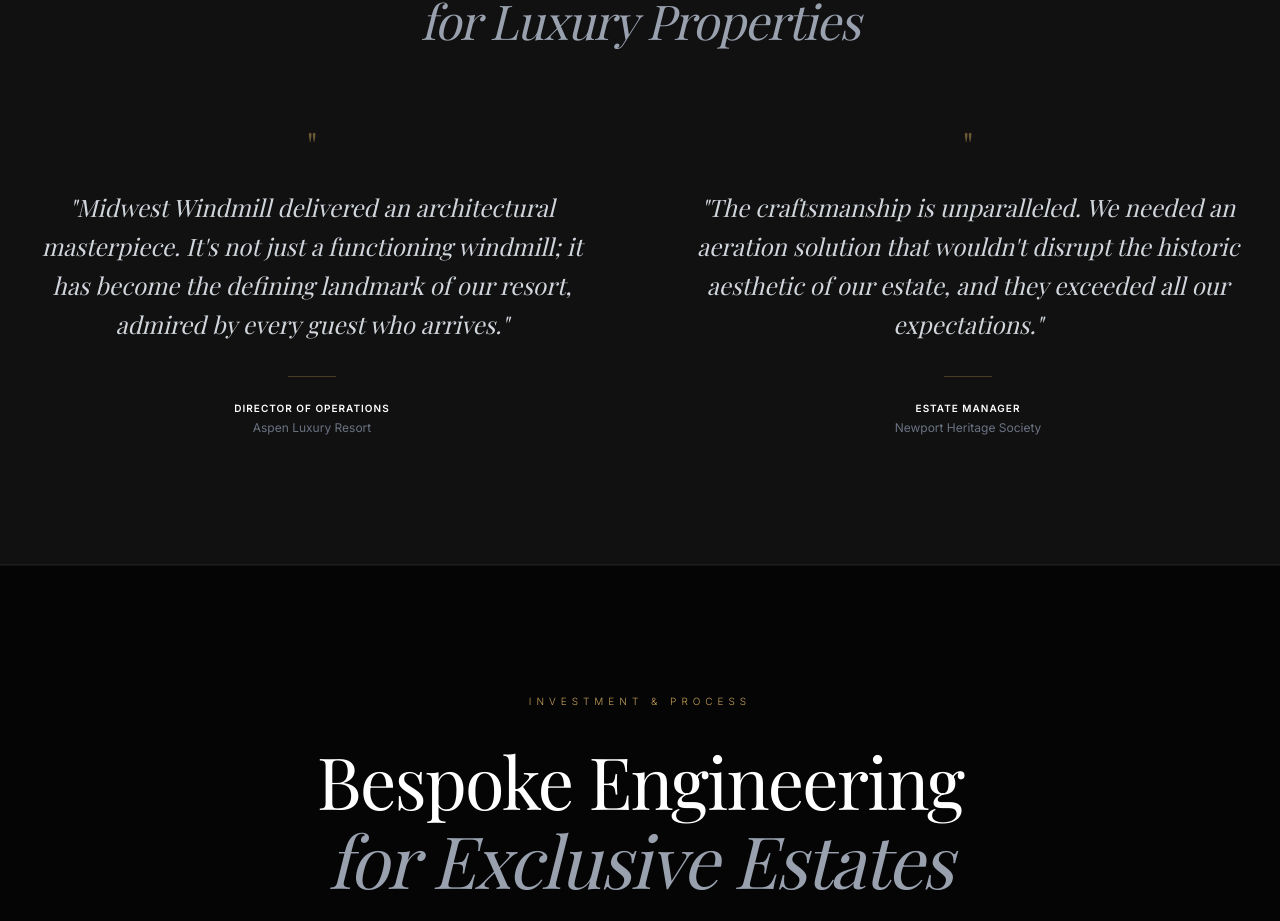
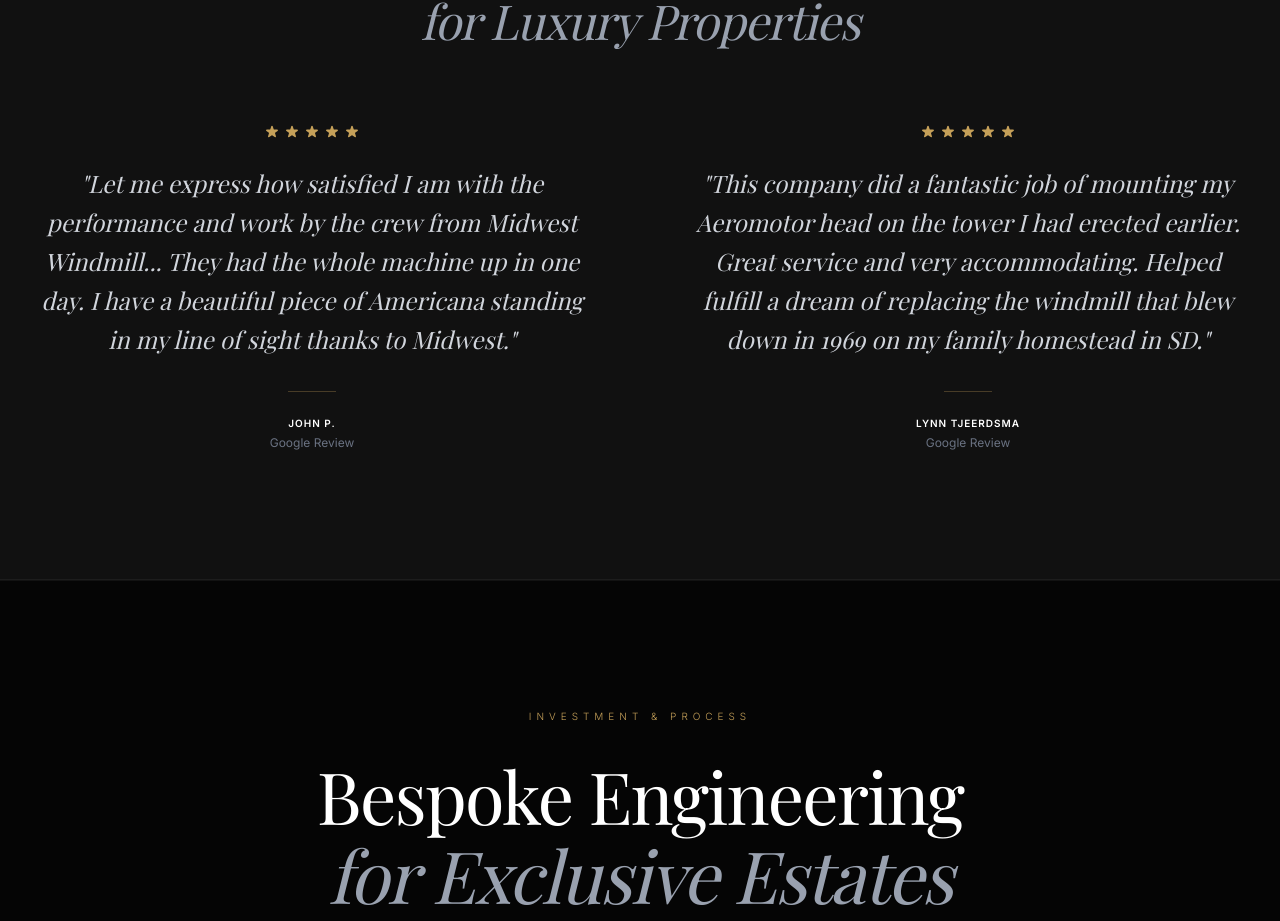
Before and after one commit to Founditmarketing/midwest, a React (Vite) app: page / in a window 1280 px wide. Shown: the part 6997-7918 px from the top of the page. Built offline with nearby package versions, Linux system fonts and the light colour scheme; a web font is replaced by a local one.

Commit message:
feat: Replace placeholder testimonials with real 5-star Google Reviews

```diff
--- a/src/components/Testimonials.tsx
+++ b/src/components/Testimonials.tsx
@@ -21,13 +21,17 @@
             transition={{ duration: 1 }}
             className="flex flex-col items-center text-center group"
           >
-            <div className="text-heritage-gold text-4xl mb-6 font-serif opacity-50">"</div>
+            <div className="flex space-x-1 mb-6 text-heritage-gold">
+              {[...Array(5)].map((_, i) => (
+                <svg key={i} className="w-4 h-4 fill-current" viewBox="0 0 20 20"><path d="M9.049 2.927c.3-.921 1.603-.921 1.902 0l1.07 3.292a1 1 0 00.95.69h3.462c.969 0 1.371 1.24.588 1.81l-2.8 2.034a1 1 0 00-.364 1.118l1.07 3.292c.3.921-.755 1.688-1.54 1.118l-2.8-2.034a1 1 0 00-1.175 0l-2.8 2.034c-.784.57-1.838-.197-1.539-1.118l1.07-3.292a1 1 0 00-.364-1.118L2.98 8.72c-.783-.57-.38-1.81.588-1.81h3.461a1 1 0 00.951-.69l1.07-3.292z"/></svg>
+              ))}
+            </div>
             <p className="font-serif text-xl md:text-2xl text-gray-300 leading-relaxed font-light mb-8 italic">
-              "Midwest Windmill delivered an architectural masterpiece. It's not just a functioning windmill; it has become the defining landmark of our resort, admired by every guest who arrives."
+              "Let me express how satisfied I am with the performance and work by the crew from Midwest Windmill... They had the whole machine up in one day. I have a beautiful piece of Americana standing in my line of sight thanks to Midwest."
             </p>
             <div className="w-12 h-[1px] bg-heritage-gold/30 mb-6"></div>
-            <div className="font-sans text-[10px] tracking-widest uppercase text-white font-semibold">Director of Operations</div>
-            <div className="font-sans text-xs text-gray-500 mt-1">Aspen Luxury Resort</div>
+            <div className="font-sans text-[10px] tracking-widest uppercase text-white font-semibold">John P.</div>
+            <div className="font-sans text-xs text-gray-500 mt-1">Google Review</div>
           </motion.div>
 
           <motion.div
@@ -37,13 +41,17 @@
             transition={{ duration: 1, delay: 0.2 }}
             className="flex flex-col items-center text-center group"
           >
-            <div className="text-heritage-gold text-4xl mb-6 font-serif opacity-50">"</div>
+            <div className="flex space-x-1 mb-6 text-heritage-gold">
+              {[...Array(5)].map((_, i) => (
+                <svg key={i} className="w-4 h-4 fill-current" viewBox="0 0 20 20"><path d="M9.049 2.927c.3-.921 1.603-.921 1.902 0l1.07 3.292a1 1 0 00.95.69h3.462c.969 0 1.371 1.24.588 1.81l-2.8 2.034a1 1 0 00-.364 1.118l1.07 3.292c.3.921-.755 1.688-1.54 1.118l-2.8-2.034a1 1 0 00-1.175 0l-2.8 2.034c-.784.57-1.838-.197-1.539-1.118l1.07-3.292a1 1 0 00-.364-1.118L2.98 8.72c-.783-.57-.38-1.81.588-1.81h3.461a1 1 0 00.951-.69l1.07-3.292z"/></svg>
+              ))}
+            </div>
             <p className="font-serif text-xl md:text-2xl text-gray-300 leading-relaxed font-light mb-8 italic">
-              "The craftsmanship is unparalleled. We needed an aeration solution that wouldn't disrupt the historic aesthetic of our estate, and they exceeded all our expectations."
+              "This company did a fantastic job of mounting my Aeromotor head on the tower I had erected earlier. Great service and very accommodating. Helped fulfill a dream of replacing the windmill that blew down in 1969 on my family homestead in SD."
             </p>
             <div className="w-12 h-[1px] bg-heritage-gold/30 mb-6"></div>
-            <div className="font-sans text-[10px] tracking-widest uppercase text-white font-semibold">Estate Manager</div>
-            <div className="font-sans text-xs text-gray-500 mt-1">Newport Heritage Society</div>
+            <div className="font-sans text-[10px] tracking-widest uppercase text-white font-semibold">Lynn Tjeerdsma</div>
+            <div className="font-sans text-xs text-gray-500 mt-1">Google Review</div>
           </motion.div>
         </div>
       </div>
```
